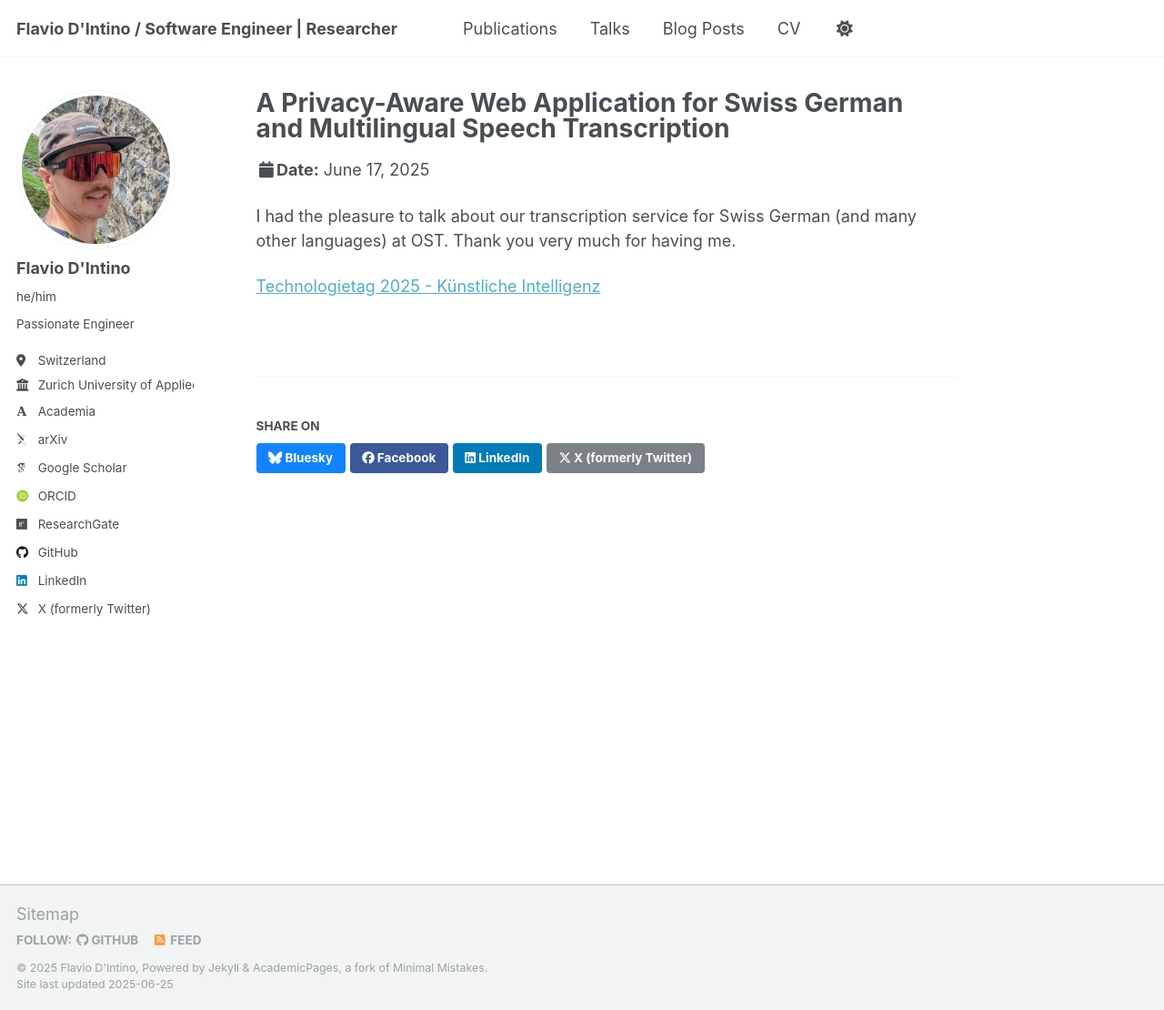
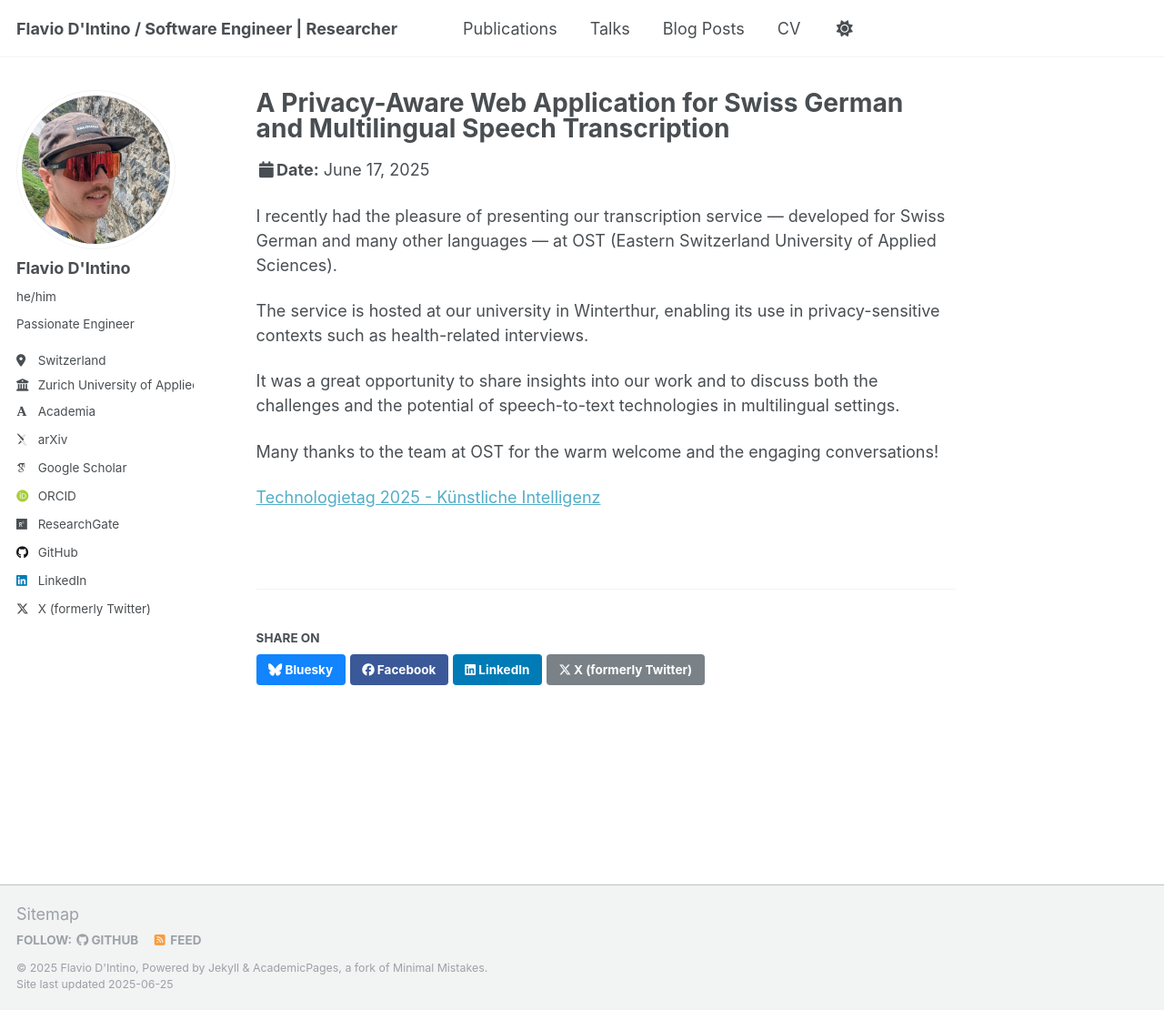
Before and after one commit to dintifla/dintifla.github.io, a Jekyll site: the page built from _talks/2025-06-17-Technologietag-Ost.md, in a window 1280 px wide and 1110 px high. Shown: the whole window at 91% size. Built offline with Jekyll 4.4.1, drawn with Linux system fonts in a browser that asks for light colours; some web fonts are replaced.

Commit message:
Update 2025-06-17-Technologietag-Ost.md

```diff
--- a/_talks/2025-06-17-Technologietag-Ost.md
+++ b/_talks/2025-06-17-Technologietag-Ost.md
@@ -8,7 +8,12 @@ date: 2025-06-17
 location: "Ostschweizer Fachhochschule OST, Buchs"
 ---
 
-I had the pleasure to talk about our transcription service for Swiss German (and many other languages) at OST.
-Thank you very much for having me.
+I recently had the pleasure of presenting our transcription service — developed for Swiss German and many other languages — at OST (Eastern Switzerland University of Applied Sciences).
+
+The service is hosted at our university in Winterthur, enabling its use in privacy-sensitive contexts such as health-related interviews.
+
+It was a great opportunity to share insights into our work and to discuss both the challenges and the potential of speech-to-text technologies in multilingual settings.
+
+Many thanks to the team at OST for the warm welcome and the engaging conversations!
 
 [Technologietag 2025 - Künstliche Intelligenz](https://www.ost.ch/de/forschung-und-dienstleistungen/technik/systemtechnik/technologietag-2025/kuenstliche-intelligenz)
```
